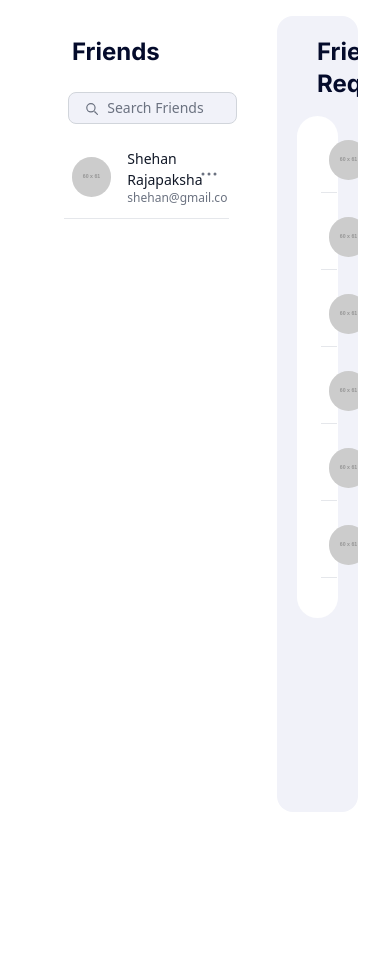
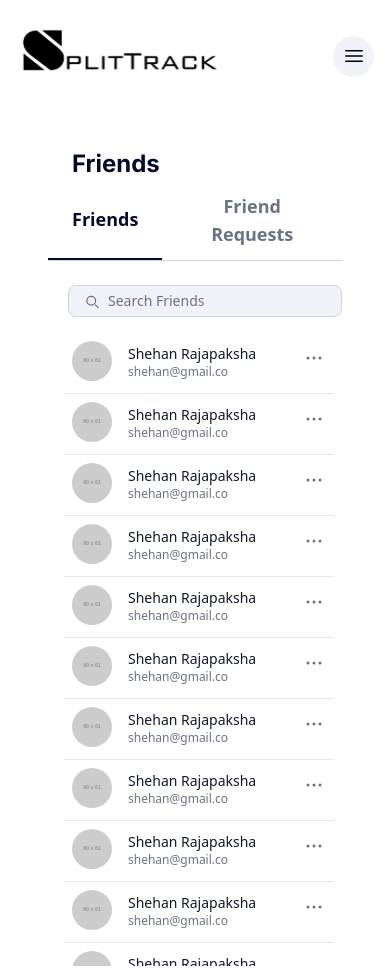
Before and after one commit to FinOSIQ/splittrack, a React (Vite) app: page /friends in a window 390 px wide. Before the commit the page ends 860 px from the top, so only its background shows below. Built offline with nearby package versions, Linux system fonts and the light colour scheme.

Commit message:
All friends mobile version + Gsap - #16

```diff
--- a/package.json
+++ b/package.json
@@ -13,6 +13,7 @@
     "@heroicons/react": "^2.2.0",
     "@material-tailwind/react": "^2.1.10",
     "formik": "^2.4.6",
+    "gsap": "^3.12.7",
     "react": "^18.3.1",
     "react-dom": "^18.3.1",
     "react-router-dom": "^7.1.5",
--- a/src/Components/FriendReqCard.jsx
+++ b/src/Components/FriendReqCard.jsx
@@ -2,10 +2,10 @@
 import { CheckIcon, XMarkIcon } from "@heroicons/react/24/solid";
 
 
-export default function FriendReqCard({ img, name, email }) {
+export default function FriendReqCard({ img, name, email,style }) {
     return (
 
-        <div className="flex items-center justify-between p-2 mx-2 pb-3  border-b border-gray-200">
+        <div className={`flex items-center justify-between p-2 mx-2 pb-3  border-b border-gray-200 ${style}`}>
             {/* Left Section: Avatar & Info */}
             <div className="flex items-center space-x-4">
                 {/* Avatar */}
--- a/src/Views/AllFriends.jsx
+++ b/src/Views/AllFriends.jsx
@@ -1,14 +1,70 @@
+
 import FriendCard from "../Components/FriendCard";
 import FriendReqCard from "../Components/FriendReqCard";
+import { useState, useRef, useEffect } from "react";
+import gsap from "gsap";
+import HeaderProfile from "../Components/HeaderProfile";
+import { Input } from "@material-tailwind/react";
 
 export default function AllFriends() {
+    const [activeTab, setActiveTab] = useState("friends");
+    const contentRef = useRef(null);
+
+    useEffect(() => {
+        if (contentRef.current) {
+            // Determine direction based on current tab
+            const direction = activeTab === "friendRequests" ? 100 : -100;
+
+            gsap.fromTo(
+                contentRef.current,
+                { x: direction, opacity: 0 },
+                { x: 0, opacity: 1, duration: 0.5, ease: "power2.out" }
+            );
+        }
+    }, [activeTab]);
+
+    useEffect(() => {
+        const handleResize = () => {
+            if (window.matchMedia("(min-width: 1024px)").matches) {
+                setActiveTab("friends");
+            }
+        };
+
+        // Initial check and add event listener
+        handleResize();
+        window.addEventListener("resize", handleResize);
+
+        return () => window.removeEventListener("resize", handleResize);
+    }, []);
+
+
     return (
-        <div className="h-screen flex flex-row bg-white rounded-md mx-5 px-0 mt-4 overflow-x-hidden">
+        <>
+
+
+
+            <HeaderProfile />
+            <div className="h-screen flex flex-row bg-white rounded-md mx-5 px-0 mt-4 overflow-x-hidden overflow-y-hidden">
 
                 {/* 65% column */}
-            <div className="w-[70%] px-3">
+                <div className="xl:w-[70%] lg:w-[60%] w-full px-3">
                     <div className="h-full rounded-2xl p-4 overflow-hidden">
                         <div className="text-[#040b2b] text-2xl font-bold font-inter mx-6 mt-1">Friends</div>
+
+                        <div className="flex border-b border-gray-300 lg:hidden">
+                            <button
+                                className={`px-6 py-3 text-lg font-bold ${activeTab === "friends" ? "text-[#040b2b] border-b-2 border-[#040b2b]" : "text-gray-500"}`}
+                                onClick={() => setActiveTab("friends")}
+                            >
+                                Friends
+                            </button>
+                            <button
+                                className={`px-6 py-3 text-lg font-bold ${activeTab === "friendRequests" ? "text-[#040b2b] border-b-2 border-[#040b2b]" : "text-gray-500"}`}
+                                onClick={() => setActiveTab("friendRequests")}
+                            >
+                                Friend Requests
+                            </button>
+                        </div>
                         <div>
                             {/* ✅ Updated Search Bar */}
                             <div className=" ml-5 bg-[#f1f2f9] rounded-lg flex items-center px-4 border border-gray-300 focus-within:border-blue-500 mt-6 h-8">
@@ -25,9 +81,49 @@ export default function AllFriends() {
                                     className="w-full bg-transparent outline-none text-gray-900 placeholder-gray-500 text-sm pl-2"
                                 />
                             </div>
-                        <div className="my-4 ml-2">
+                            <div className="my-4 ml-2 overflow-y-auto max-h-[75vh] [&::-webkit-scrollbar]:w-2 scrollable-div">
+                                <div ref={contentRef}>
+                                    {activeTab === "friends" && (
+                                        <>
+                                            <FriendCard name={"Shehan Rajapaksha"} email={"shehan@gmail.co"} img="https://placehold.co/60x61" />
                                             <FriendCard name={"Shehan Rajapaksha"} email={"shehan@gmail.co"} img="https://placehold.co/60x61" />
 
+                                            <FriendCard name={"Shehan Rajapaksha"} email={"shehan@gmail.co"} img="https://placehold.co/60x61" />
+                                            <FriendCard name={"Shehan Rajapaksha"} email={"shehan@gmail.co"} img="https://placehold.co/60x61" />
+                                            <FriendCard name={"Shehan Rajapaksha"} email={"shehan@gmail.co"} img="https://placehold.co/60x61" />
+                                            <FriendCard name={"Shehan Rajapaksha"} email={"shehan@gmail.co"} img="https://placehold.co/60x61" />
+                                            <FriendCard name={"Shehan Rajapaksha"} email={"shehan@gmail.co"} img="https://placehold.co/60x61" />
+                                            <FriendCard name={"Shehan Rajapaksha"} email={"shehan@gmail.co"} img="https://placehold.co/60x61" />
+                                            <FriendCard name={"Shehan Rajapaksha"} email={"shehan@gmail.co"} img="https://placehold.co/60x61" />
+                                            <FriendCard name={"Shehan Rajapaksha"} email={"shehan@gmail.co"} img="https://placehold.co/60x61" />
+                                            <FriendCard name={"Shehan Rajapaksha"} email={"shehan@gmail.co"} img="https://placehold.co/60x61" />
+                                            <FriendCard name={"Shehan Rajapaksha"} email={"shehan@gmail.co"} img="https://placehold.co/60x61" />
+                                            <FriendCard name={"Shehan Rajapaksha"} email={"shehan@gmail.co"} img="https://placehold.co/60x61" />
+                                            <FriendCard name={"Shehan Rajapaksha"} email={"shehan@gmail.co"} img="https://placehold.co/60x61" />
+                                        </>
+
+
+
+                                    )}
+
+                                    {activeTab === "friendRequests" && (
+                                        <>
+                                            <FriendReqCard img="https://placehold.co/60x61" name="John Doe" email="shehan@gmail.com" />
+                                            <FriendReqCard img="https://placehold.co/60x61" name="John Doe" email="shehan@gmail.com" />
+                                            <FriendReqCard img="https://placehold.co/60x61" name="John Doe" email="shehan@gmail.com" />
+                                            <FriendReqCard img="https://placehold.co/60x61" name="John Doe" email="shehan@gmail.com" />
+                                            <FriendReqCard img="https://placehold.co/60x61" name="John Doe" email="shehan@gmail.com" />
+                                            <FriendReqCard img="https://placehold.co/60x61" name="John Doe" email="shehan@gmail.com" />
+                                            <FriendReqCard img="https://placehold.co/60x61" name="John Doe" email="shehan@gmail.com" />
+                                            <FriendReqCard img="https://placehold.co/60x61" name="John Doe" email="shehan@gmail.com" />
+
+
+                                        </>
+
+
+                                    )}
+
+                                </div>
                             </div>
 
                         </div>
@@ -35,12 +131,18 @@ export default function AllFriends() {
                 </div>
 
                 {/* 35% column */}
-            <div className="w-[30%] px-3 pb-12">
+                <div className="xl:w-[30%] lg:w-[40%] px-3 pb-10 hidden lg:block">
                     <div className="h-full bg-[#f1f2f9] rounded-2xl p-4 overflow-hidden">
                         <div className="text-[#040b2b] text-2xl font-bold font-inter mx-6 mt-1">Friend Requests</div>
 
-                    <div className="mx-1 my-4 pb-6 bg-white rounded-[32px]">
-                        <div className="p-4 space-y-4">
+                        <div className="mx-1 my-4 py-3 bg-white rounded-[32px] pr-3">
+                            {/* ✅ Set max height relative to parent */}
+                            <div className="p-4 space-y-4 h-[calc(100%-40px)] max-h-[530px] overflow-y-auto scrollable-div">
+
+                                <FriendReqCard img="https://placehold.co/60x61" name="John Doe" email="shehan@gmail.com" style='-mt-4' />
+                                <FriendReqCard img="https://placehold.co/60x61" name="John Doe" email="shehan@gmail.com" />
+                                <FriendReqCard img="https://placehold.co/60x61" name="John Doe" email="shehan@gmail.com" />
+                                <FriendReqCard img="https://placehold.co/60x61" name="John Doe" email="shehan@gmail.com" />
                                 <FriendReqCard img="https://placehold.co/60x61" name="John Doe" email="shehan@gmail.com" />
                                 <FriendReqCard img="https://placehold.co/60x61" name="John Doe" email="shehan@gmail.com" />
                                 <FriendReqCard img="https://placehold.co/60x61" name="John Doe" email="shehan@gmail.com" />
@@ -49,10 +151,11 @@ export default function AllFriends() {
                                 <FriendReqCard img="https://placehold.co/60x61" name="John Doe" email="shehan@gmail.com" />
                             </div>
                         </div>
-
                     </div>
                 </div>
 
+
             </div>
+        </>
     );
 }
--- a/src/index.css
+++ b/src/index.css
@@ -12,3 +12,26 @@
 html, body {
   overflow-x: hidden;
 }
+
+
+@layer utilities {
+  .scrollable-div {
+    @apply overflow-y-auto;
+  }
+
+  .scrollable-div::-webkit-scrollbar {
+    @apply w-2 h-12;
+  }
+
+  .scrollable-div::-webkit-scrollbar-track {
+    @apply rounded-full bg-[#f1f5f9];
+  }
+
+  .scrollable-div::-webkit-scrollbar-thumb {
+    @apply rounded-full bg-[#cbd5e1];
+  }
+
+  .scrollable-div::-webkit-scrollbar-thumb:hover {
+    @apply bg-[#94a3b8];
+  }
+}
```
Also changed, not shown: 1 other file (tests, documents, lock files or other folders). Lines whose indentation alone changed are shown as unchanged.
